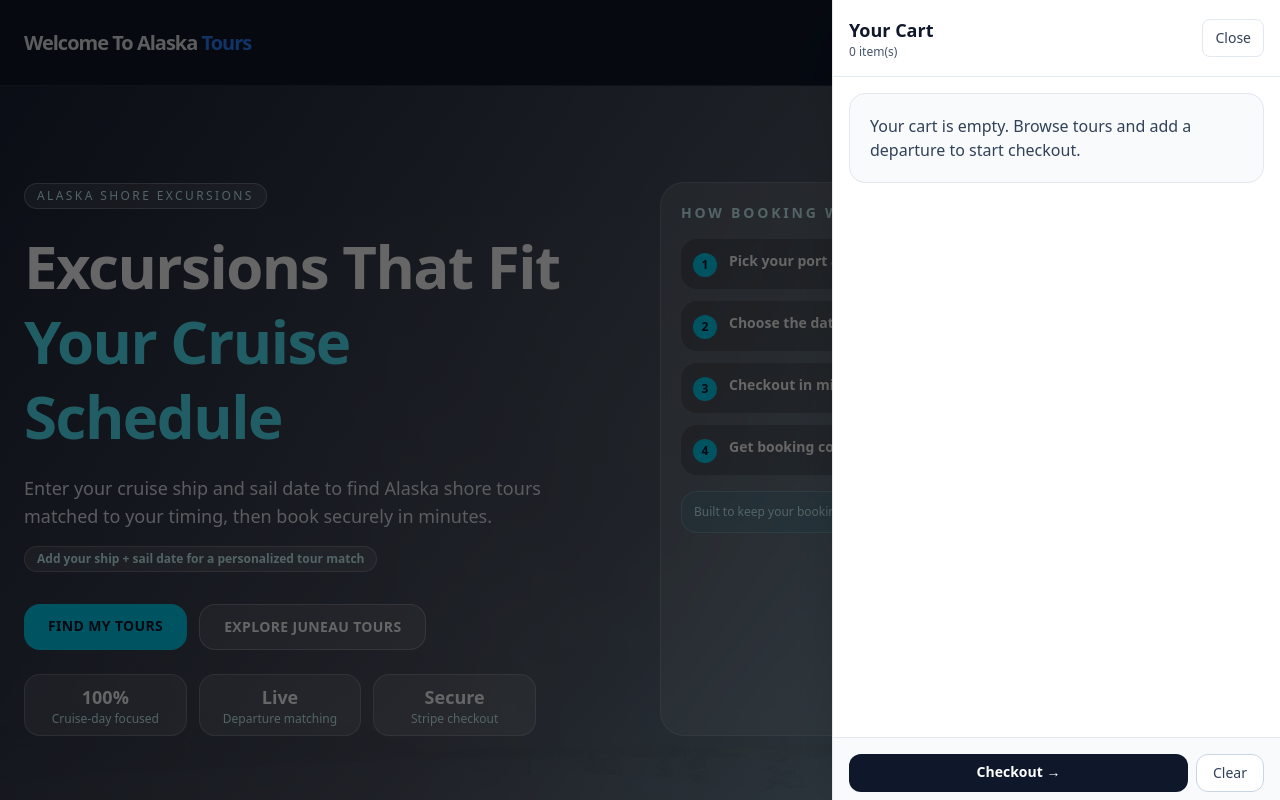
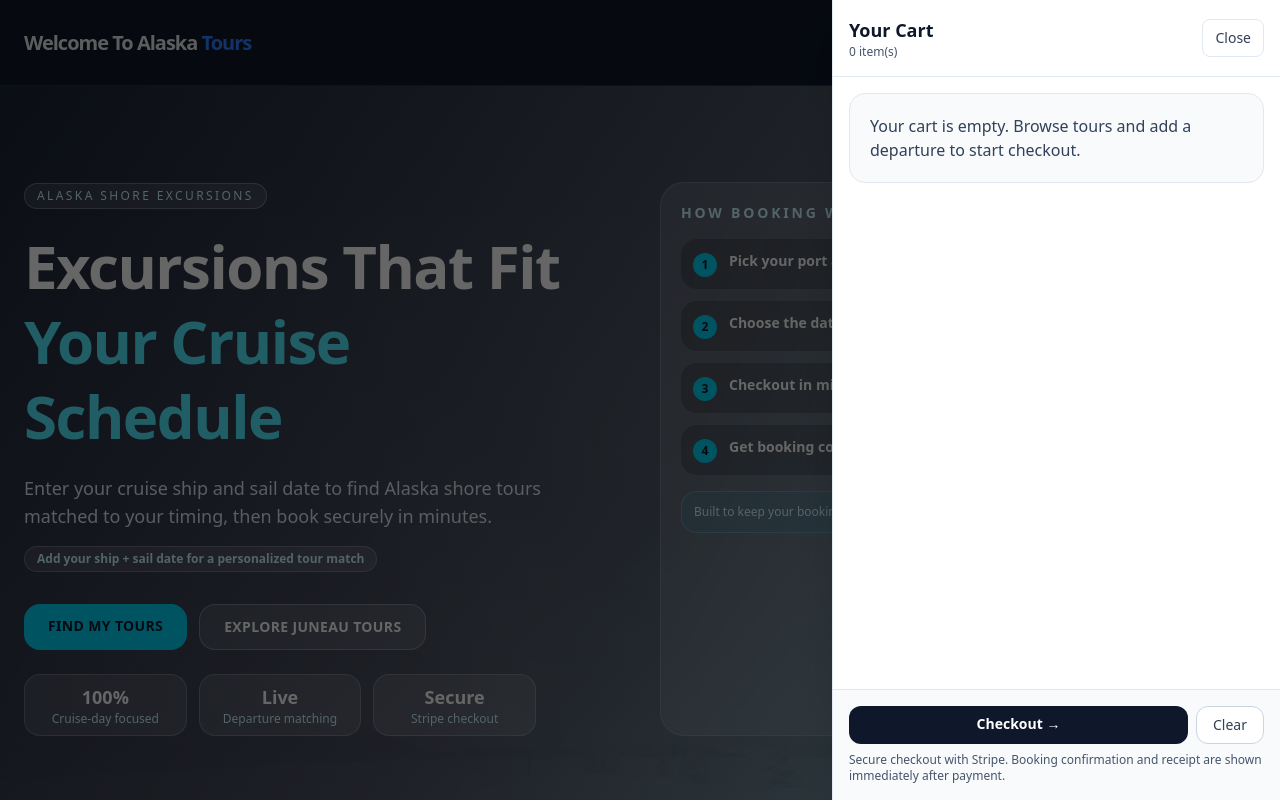
Before and after one commit to erichroeseler123-bot/wta-renderer, a Next.js app: page / in a window 1280 px wide. Both pictures are taken after a click on the button "Open itinerary cart". Shown: the top 800 px of the page. Built offline with nearby package versions, Linux system fonts and the light colour scheme.

Commit message:
Fix cart drawer scrolling and keep checkout footer visible

```diff
--- a/app/components/cart/CartDrawer.tsx
+++ b/app/components/cart/CartDrawer.tsx
@@ -35,8 +35,8 @@
       />
 
       {/* Panel */}
-      <div className="absolute right-0 top-0 h-full w-full max-w-md border-l border-slate-200 bg-white text-slate-900 shadow-2xl">
-        <div className="flex items-center justify-between border-b border-slate-200 p-4">
+      <div className="absolute right-0 top-0 h-[100dvh] w-full max-w-md border-l border-slate-200 bg-white text-slate-900 shadow-2xl flex flex-col">
+        <div className="shrink-0 flex items-center justify-between border-b border-slate-200 p-4">
           <div>
             <div className="text-lg font-semibold">Your Cart</div>
             <div className="text-xs text-slate-600">{count} item(s)</div>
@@ -50,7 +50,7 @@
           </button>
         </div>
 
-        <div className="h-[calc(100%-140px)] overflow-auto p-4">
+        <div className="min-h-0 flex-1 overflow-y-auto p-4">
           {items.length === 0 ? (
             <div className="rounded-2xl border border-slate-200 bg-slate-50 p-5 text-slate-700">
               Your cart is empty. Browse tours and add a departure to start checkout.
@@ -128,7 +128,7 @@
           )}
         </div>
 
-        <div className="border-t border-slate-200 bg-slate-50 p-4">
+        <div className="shrink-0 border-t border-slate-200 bg-slate-50 p-4 pb-[calc(1rem+env(safe-area-inset-bottom))]">
           {items.length > 0 ? (
             <div className="mb-3 rounded-xl border border-slate-200 bg-white p-3">
               <div className="flex items-center justify-between text-sm">
```
